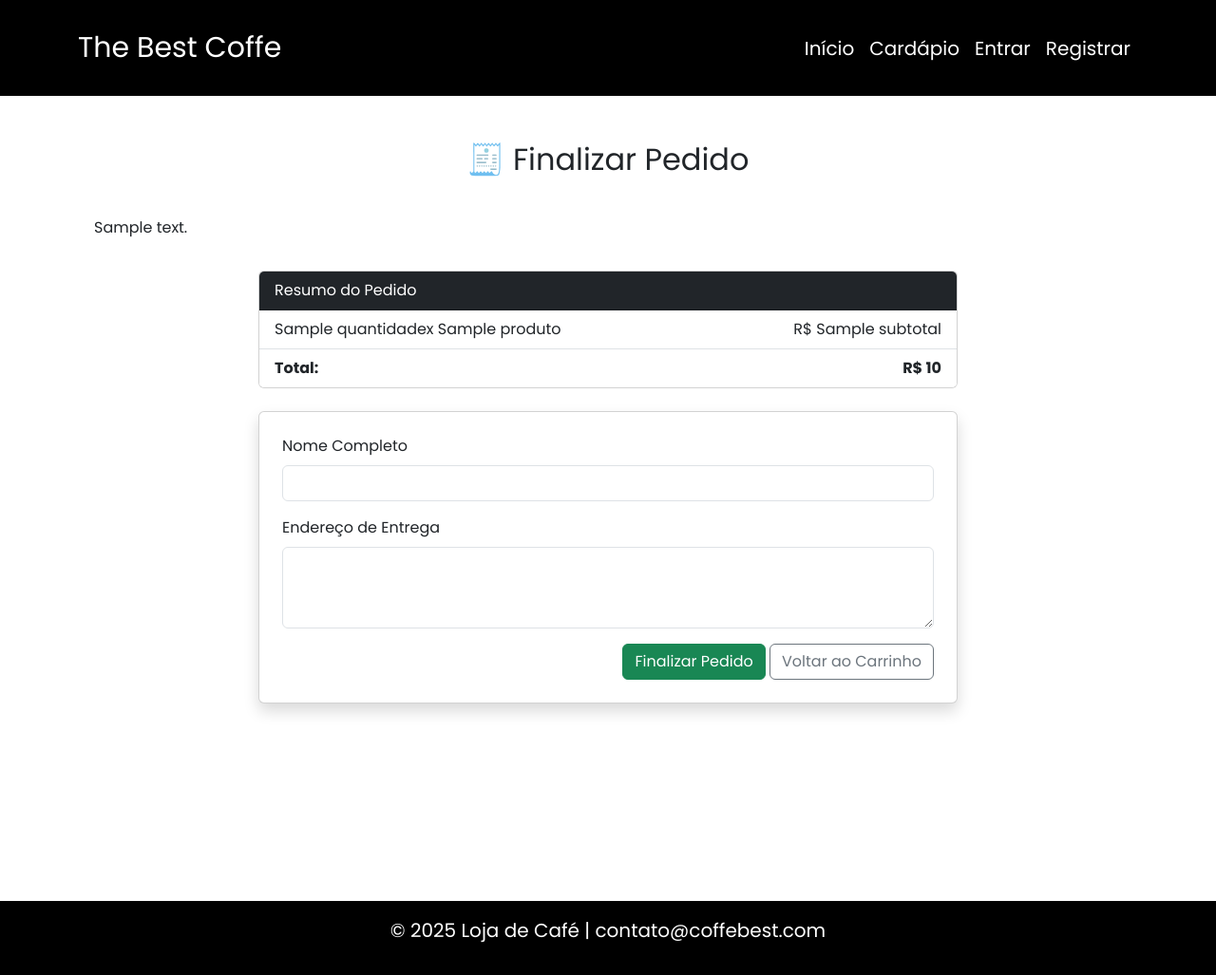
After one commit to Jvvy/CoffeShop, a Django app: template cafeteria/templates/cafeteria/finalizar.html in a window 1280 px wide. The commit adds this page. Shown: the whole page at 95% size. Run offline with Django 4.2, Linux system fonts and the light colour scheme; the template is opened without the code that fills it: most values are stand-ins (such as "Sample title", 1, 10 or a date in 2020).

Commit message:
Adicionado Tela de finalizar Pedido.

```diff
--- a/cafeteria/templates/cafeteria/base.html
+++ b/cafeteria/templates/cafeteria/base.html
@@ -21,6 +21,8 @@
 
 
     </head>
+
+
     <body style="font-family: 'Poppins', sans-serif;">
 
         <!-- Navbar fixa no topo -->
@@ -43,6 +45,7 @@
                         </li>
 
 
+                        <!-- Nav Se Usuário estiver Logado -->
                         {% if user.is_authenticated %}
                             <li class="nav-item">
                                 <span class="nav-link disabled" style = "color: #fff; font-size:20px">Olá, {{ user.username }}</span>
@@ -53,15 +56,6 @@
                                     <button type="submit" class="nav-link btn btn-outline-danger ms-2" style="border: none; background: none;color: #fff; font-size:20px">Sair</button>
                                 </form>
                             </li>
-                    {% else %}
-                        <li class="nav-item">
-                            <a class="nav-link" style = "color: #fff; font-size:20px" href="{% url 'login' %}">Entrar</a>
-                        </li>
-                        <li class="nav-item">
-                            <a class="nav-link" style = "color: #fff; font-size:20px" href="{% url 'registro' %}">Registrar</a>
-                        </li>
-                    {% endif %}
-
 
                             <!--Carrinho de Compras-->
                             <li class="nav-item">
@@ -74,18 +68,30 @@
 
                                 </a>
                             </li>
+
+                        <!-- Nav Login e registro -->
+                        {% else %}
+                            <li class="nav-item">
+                                <a class="nav-link" style = "color: #fff; font-size:20px" href="{% url 'login' %}">Entrar</a>
+                            </li>
+                            <li class="nav-item">
+                                <a class="nav-link" style = "color: #fff; font-size:20px" href="{% url 'registro' %}">Registrar</a>
+                            </li>
+                        {% endif %}
+
+
                     </ul>
                 </div>
             </div>
         </nav>
 
-    <!-- 🔽 Área principal de conteúdo -->
+        <!-- Área principal de TODO conteúdo (Dependendo da Tela)-->
         <main >
             {% block content %}
             {% endblock %}
         </main>
 
-    <!-- Rodapé -->
+        <!-- Rodapé Todos as TELAS -->
         <footer class="text-white text-center py-3" style="background-color: black; font-size:20px">
             <div class="container">
                 <p>&copy; 2025 Loja de Café | contato@coffebest.com</p>
--- /dev/null
+++ b/cafeteria/templates/cafeteria/finalizar.html
@@ -0,0 +1,58 @@
+{% extends 'cafeteria/base.html' %}
+
+{% block title %}Finalizar Pedido - The Best Coffee{% endblock %}
+
+{% block content %}
+<div class="container mt-5" style="min-height: 100vh;">
+    <h2 class="text-center mb-4">🧾 Finalizar Pedido</h2>
+
+    {% if mensagens %}
+        {% for message in mensagens %}
+            <div class="alert alert-{{ message.tags }}">{{ message }}</div>
+        {% endfor %}
+    {% endif %}
+
+    {% if itens %}
+    <div class="row justify-content-center">
+        <div class="col-md-8">
+
+            <!-- Resumo do Pedido -->
+            <div class="card mb-4">
+                <div class="card-header bg-dark text-white">Resumo do Pedido</div>
+                <ul class="list-group list-group-flush">
+                    {% for item in itens %}
+                        <li class="list-group-item d-flex justify-content-between align-items-center">
+                            {{ item.quantidade }}x {{ item.produto.nome }}
+                            <span>R$ {{ item.subtotal }}</span>
+                        </li>
+                    {% endfor %}
+                    <li class="list-group-item d-flex justify-content-between fw-bold">
+                        Total:
+                        <span>R$ {{ total }}</span>
+                    </li>
+                </ul>
+            </div>
+
+            <!-- Formulário de Finalização -->
+            <form method="post" class="card p-4 shadow">
+                {% csrf_token %}
+                <div class="mb-3">
+                    <label for="nome" class="form-label">Nome Completo</label>
+                    <input type="text" name="nome" class="form-control" required>
+                </div>
+                <div class="mb-3">
+                    <label for="endereco" class="form-label">Endereço de Entrega</label>
+                    <textarea name="endereco" class="form-control" rows="3" required></textarea>
+                </div>
+                <div class="text-end">
+                    <button type="submit" class="btn btn-success">Finalizar Pedido</button>
+                    <a href="{% url 'ver_carrinho' %}" class="btn btn-outline-secondary">Voltar ao Carrinho</a>
+                </div>
+            </form>
+        </div>
+    </div>
+    {% else %}
+        <div class="alert alert-info text-center">Seu carrinho está vazio.</div>
+    {% endif %}
+</div>
+{% endblock %}
--- a/cafeteria/urls.py
+++ b/cafeteria/urls.py
@@ -28,4 +28,6 @@
     # URL para atualizar a quantidade de produtos no carrinho ...:
     path('quantidade-carrinho/', views.quantidade_carrinho, name='quantidade_carrinho'),
 
+    # URL para finalizar o pedido ...:
+    path('finalizar/', views.finalizar_pedido, name='finalizar_pedido'),
 ]
```
Also changed, not shown: cafeteria/admin.py (+12 -1 lines), cafeteria/models.py (+25 -0 lines), cafeteria/templates/cafeteria/carrinho.html (+4 -4 lines), cafeteria/views.py (+48 -3 lines), cafeteria/migrations/0002_pedido_itempedido.py (added), cafeteria/templates/cafeteria/cardapio.html (renamed from cafeteria/templates/cafeteria/lista.html), cafeteria/templates/cafeteria/login.html (indentation only), db.sqlite3. Lines whose indentation alone changed are shown as unchanged.
